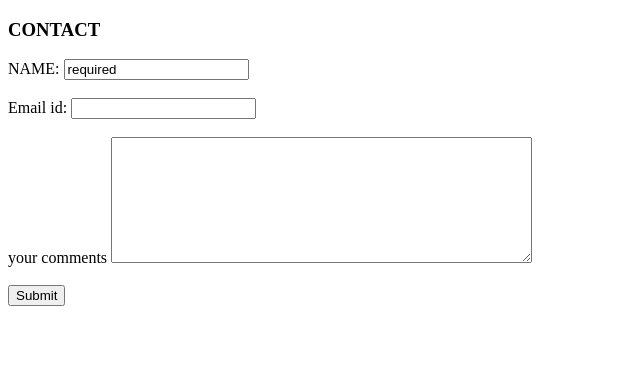
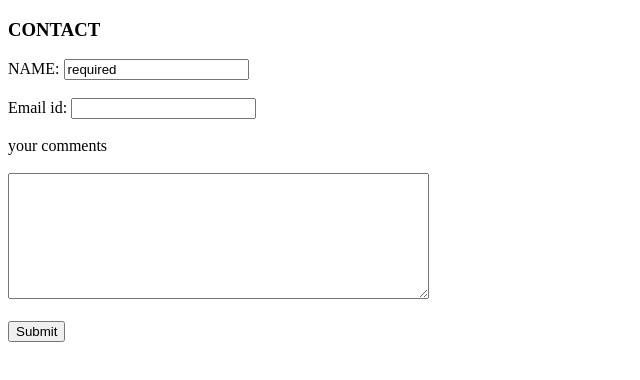
Before and after one commit to abishek-saravanan/cv, a plain HTML site: page contact.html in a window 1280 px wide. Shown: the whole page, without its empty margins (0-640 px from the left). Drawn offline with Linux system fonts and the light colour scheme.

Commit message:
Update and rename contactinfo.html to contact.html

```diff
--- a/contactinfo.html
+++ b/contact.html
@@ -11,7 +11,7 @@
       <input type="text" name="submitted name" value="required"><br><br>
       <label for="email">Email id:</label>
       <input type="email" name="submitted email"><br><br>
-      <label for="">your comments</label>
+      <label for="">your comments</label><br><br>
       <textarea name="text" rows="8" cols="50"></textarea><br><br>
       <input type="submit">
     </form>
```
